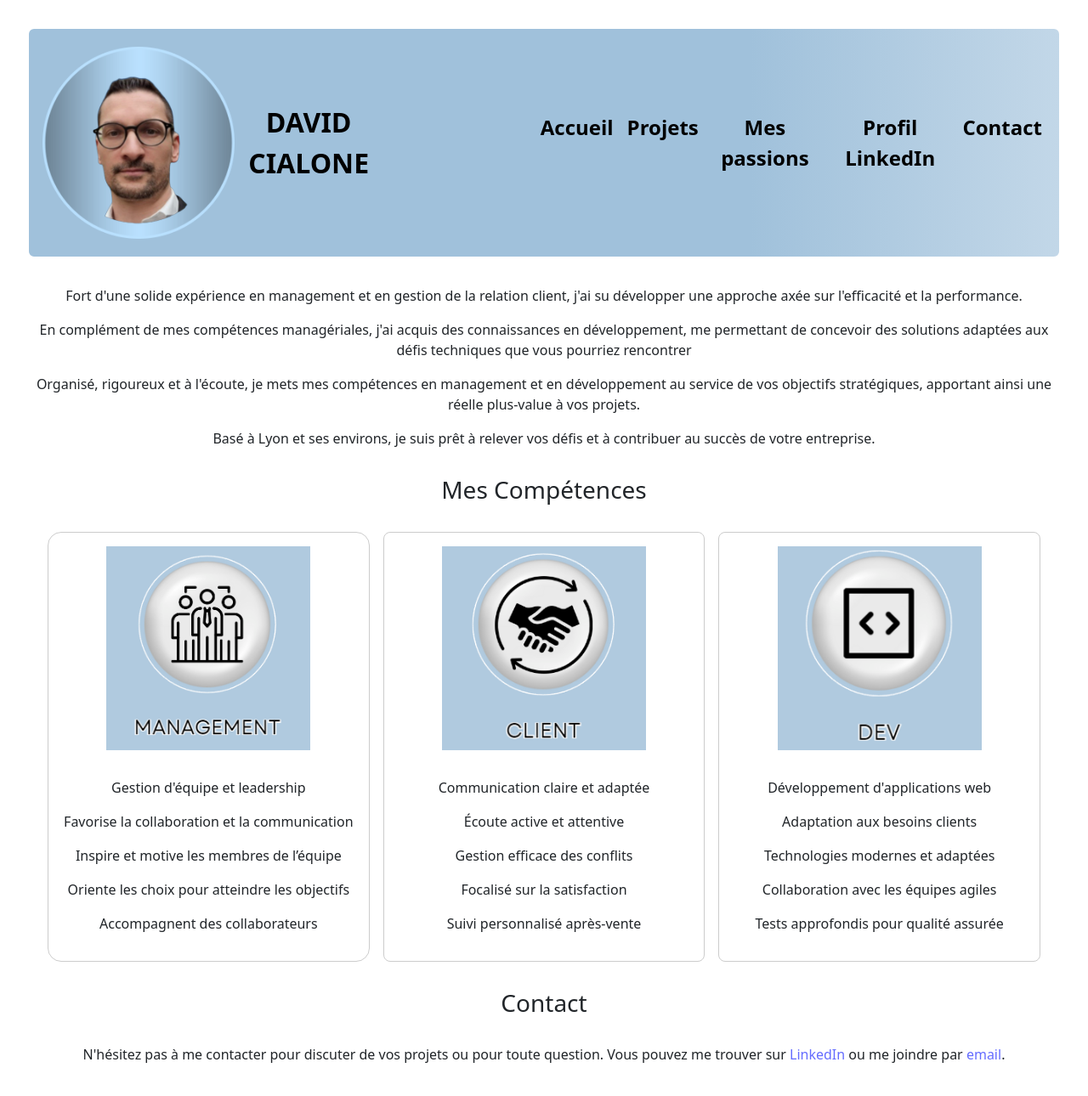
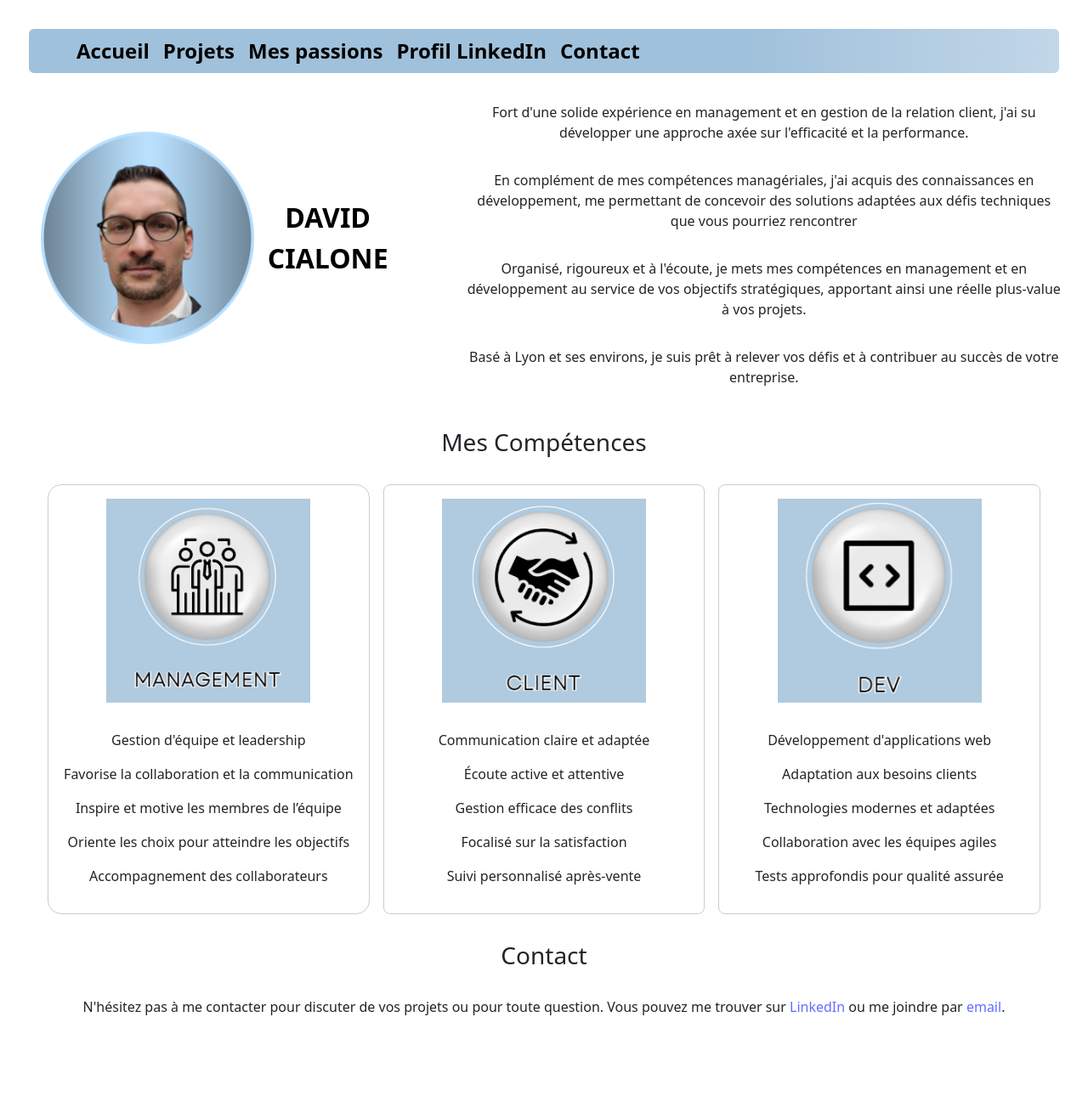
Before and after one commit to Davidcialone/portefolio, a React (Vite) app: page / in a window 1280 px wide. Shown: the top 1290 px of the page at 85% size. After the commit the page ends 1245 px from the top, so only its background shows below. Built offline with nearby package versions, Linux system fonts and the light colour scheme.

Commit message:
feat homePage: restructuration

```diff
--- a/src/components/forms/brand.jsx
+++ b/src/components/forms/brand.jsx
@@ -9,8 +9,8 @@ function BrandExample() {
           <img
             alt=""
             src="images/profil.png"
-            width="40%" // Ajustez la largeur selon vos besoins
-            height="40%" // Ajustez la hauteur selon vos besoins
+            width="50%" // Ajustez la largeur selon vos besoins
+            height="50%" // Ajustez la hauteur selon vos besoins
             style={{ margin: '1rem' }} // Espace entre l'image et le texte
           />
           <div style={{ textAlign: 'center' }}>
--- /dev/null
+++ b/src/components/forms/description.jsx
@@ -0,0 +1,27 @@
+import React from "react";
+import BrandExample from "./brand"
+import '../../style/homePage.css'
+
+function Description() {
+    return (
+        <div className="description-container">
+        <BrandExample/>
+
+            <p className="description-text" style={{ marginTop: '2rem' }}>
+            Fort d'une solide expérience en management et en gestion de la relation client,
+            j'ai su développer une approche axée sur l'efficacité et la performance.
+            <div style={{ margin: '1rem 0' }}></div> {/* Espace supplémentaire */}
+            En complément de mes compétences managériales, j'ai acquis des connaissances en développement,
+            me permettant de concevoir des solutions adaptées aux défis techniques que vous pourriez rencontrer
+            <div style={{ margin: '1rem 0' }}></div> {/* Espace supplémentaire */}
+            Organisé, rigoureux et à l'écoute, je mets mes compétences en management et en développement au service
+            de vos objectifs stratégiques, apportant ainsi une réelle plus-value à vos projets.
+            <div style={{ margin: '1rem 0' }}></div> {/* Espace supplémentaire */}
+            Basé à Lyon et ses environs, je suis prêt à relever vos défis et à contribuer au succès de votre entreprise.
+            </p>
+         </div>
+
+    )
+}
+
+export default Description;
--- a/src/components/forms/navbar.jsx
+++ b/src/components/forms/navbar.jsx
@@ -1,7 +1,7 @@
 import React from 'react';
 import { Link } from 'react-router-dom';
 import { Navbar, Container, Nav, NavDropdown } from 'react-bootstrap';
-import BrandExample from './brand';
+
 
 const navbarBackground = 'linear-gradient(to right, #A0C1DB 70%, #C2D7E8)'; // Dégradé similaire
 
@@ -15,8 +15,7 @@ export function NavbarSite() {
         borderRadius: '8px'
       }}
     >
-      <BrandExample/>
-      <Container>
+           <Container>
         <Navbar.Toggle aria-controls="basic-navbar-nav" />
         <Navbar.Collapse id="basic-navbar-nav">
           <Nav className="me-auto">
--- a/src/components/forms/presentation.jsx
+++ b/src/components/forms/presentation.jsx
@@ -1,68 +1,12 @@
 import React from 'react';
+import Description from './description';
+import Skills from './skills'
 
 function Presentation() {
   return (
     <div>
-
-      <p style={{ marginTop: '2rem' }}>
-      Fort d'une solide expérience en management et en gestion de la relation client,
-      j'ai su développer une approche axée sur l'efficacité et la performance.
-      <div style={{ margin: '1rem 0' }}></div> {/* Espace supplémentaire */}
-      En complément de mes compétences managériales, j'ai acquis des connaissances en développement,
-      me permettant de concevoir des solutions adaptées aux défis techniques que vous pourriez rencontrer
-      <div style={{ margin: '1rem 0' }}></div> {/* Espace supplémentaire */}
-      Organisé, rigoureux et à l'écoute, je mets mes compétences en management et en développement au service
-      de vos objectifs stratégiques, apportant ainsi une réelle plus-value à vos projets.
-      <div style={{ margin: '1rem 0' }}></div> {/* Espace supplémentaire */}
-      Basé à Lyon et ses environs, je suis prêt à relever vos défis et à contribuer au succès de votre entreprise.
-      </p>
-
-      <h3 style={{ margin: '2rem' }}>Mes Compétences</h3>
-      <div className="skills" style={{ display: 'flex', justifyContent: 'space-around', margin: '1rem' }}>
-        <div style={{ textAlign: 'center', border: '1px solid #ccc', padding: '1rem', borderRadius: '1rem', width: '32%', height: 'auto', overflow: 'hidden' }}>
-          <img
-            src="images\management.png"
-            alt="Management"
-            style={{ width: '15rem', height: '15rem', objectFit: 'cover' }}
-          />
-        <p style={{ marginTop: '2rem' }}>
-          <div style={{ margin: '1rem 0' }}>Gestion d'équipe et leadership</div>
-          <div style={{ margin: '1rem 0' }}>Favorise la collaboration et la communication</div>
-          <div style={{ margin: '1rem 0' }}>Inspire et motive les membres de l’équipe</div>
-
-          <div style={{ margin: '1rem 0' }}>Oriente les choix pour atteindre les objectifs</div>
-          <div style={{ margin: '1rem 0' }}>Accompagnent des collaborateurs</div>
-        </p>
-        </div>
-        <div style={{ textAlign: 'center', border: '1px solid #ccc', padding: '1rem', borderRadius: '8px', width: '32%', height: 'auto', overflow: 'hidden' }}>
-          <img
-            src="images\client.png"
-            alt="Client"
-            style={{ width: '15rem', height: '15rem', objectFit: 'cover' }}
-          />
-          <p style={{ marginTop: '2rem' }}>
-          <div style={{ margin: '1rem 0' }}>Communication claire et adaptée</div>
-          <div style={{ margin: '1rem 0' }}>Écoute active et attentive</div>
-          <div style={{ margin: '1rem 0' }}>Gestion efficace des conflits</div>
-          <div style={{ margin: '1rem 0' }}>Focalisé sur la satisfaction</div>
-          <div style={{ margin: '1rem 0' }}>Suivi personnalisé après-vente</div>
-          </p>
-        </div>
-        <div style={{ textAlign: 'center', border: '1px solid #ccc', padding: '1rem', borderRadius: '8px', width: '32%', height: 'auto', overflow: 'hidden' }}>
-          <img
-            src="images\dev.png"
-            alt="Développement"
-            style={{ width: '15rem', height: '15rem', objectFit: 'cover' }}
-          />
-          <p style={{ marginTop: '2rem' }}>
-          <div style={{ margin: '1rem 0' }}>Développement d'applications web</div>
-          <div style={{ margin: '1rem 0' }}>Adaptation aux besoins clients</div>
-          <div style={{ margin: '1rem 0' }}>Technologies modernes et adaptées</div>
-          <div style={{ margin: '1rem 0' }}>Collaboration avec les équipes agiles</div>
-          <div style={{ margin: '1rem 0' }}>Tests approfondis pour qualité assurée</div>
-          </p>
-        </div>
-      </div>
+      <Description/>
+      <Skills/>
       <h3 style={{ marginTop: '2rem' }}>Contact</h3>
       <p style={{ marginTop: '2rem' }}>
         N'hésitez pas à me contacter pour discuter de vos projets ou pour toute question.
--- /dev/null
+++ b/src/components/forms/skills.jsx
@@ -0,0 +1,55 @@
+import React from "react";
+
+function Skills() {
+  return (
+    <div>
+      <h3 style={{ margin: '2rem' }}>Mes Compétences</h3>
+      <div className="skills" style={{ display: 'flex', justifyContent: 'space-around', margin: '1rem' }}>
+        <div style={{ textAlign: 'center', border: '1px solid #ccc', padding: '1rem', borderRadius: '1rem', width: '32%', height: 'auto', overflow: 'hidden' }}>
+          <img
+            src="images/management.png"
+            alt="Management"
+            style={{ width: '15rem', height: '15rem', objectFit: 'cover' }}
+          />
+          <div style={{ marginTop: '2rem' }}>
+            <div style={{ margin: '1rem 0' }}>Gestion d'équipe et leadership</div>
+            <div style={{ margin: '1rem 0' }}>Favorise la collaboration et la communication</div>
+            <div style={{ margin: '1rem 0' }}>Inspire et motive les membres de l’équipe</div>
+            <div style={{ margin: '1rem 0' }}>Oriente les choix pour atteindre les objectifs</div>
+            <div style={{ margin: '1rem 0' }}>Accompagnement des collaborateurs</div>
+          </div>
+        </div>
+        <div style={{ textAlign: 'center', border: '1px solid #ccc', padding: '1rem', borderRadius: '8px', width: '32%', height: 'auto', overflow: 'hidden' }}>
+          <img
+            src="images/client.png"
+            alt="Client"
+            style={{ width: '15rem', height: '15rem', objectFit: 'cover' }}
+          />
+          <div style={{ marginTop: '2rem' }}>
+            <div style={{ margin: '1rem 0' }}>Communication claire et adaptée</div>
+            <div style={{ margin: '1rem 0' }}>Écoute active et attentive</div>
+            <div style={{ margin: '1rem 0' }}>Gestion efficace des conflits</div>
+            <div style={{ margin: '1rem 0' }}>Focalisé sur la satisfaction</div>
+            <div style={{ margin: '1rem 0' }}>Suivi personnalisé après-vente</div>
+          </div>
+        </div>
+        <div style={{ textAlign: 'center', border: '1px solid #ccc', padding: '1rem', borderRadius: '8px', width: '32%', height: 'auto', overflow: 'hidden' }}>
+          <img
+            src="images/dev.png"
+            alt="Développement"
+            style={{ width: '15rem', height: '15rem', objectFit: 'cover' }}
+          />
+          <div style={{ marginTop: '2rem' }}>
+            <div style={{ margin: '1rem 0' }}>Développement d'applications web</div>
+            <div style={{ margin: '1rem 0' }}>Adaptation aux besoins clients</div>
+            <div style={{ margin: '1rem 0' }}>Technologies modernes et adaptées</div>
+            <div style={{ margin: '1rem 0' }}>Collaboration avec les équipes agiles</div>
+            <div style={{ margin: '1rem 0' }}>Tests approfondis pour qualité assurée</div>
+          </div>
+        </div>
+      </div>
+    </div>
+  );
+}
+
+export default Skills;
--- /dev/null
+++ b/src/style/homePage.css
@@ -0,0 +1,9 @@
+.description-container{
+    display: flex;
+}
+
+.description-text{
+    display: flex;
+    flex-direction: column;
+    justify-content: center;
+}
```
Also changed, not shown: 2 other files (tests, documents, lock files or other folders).
